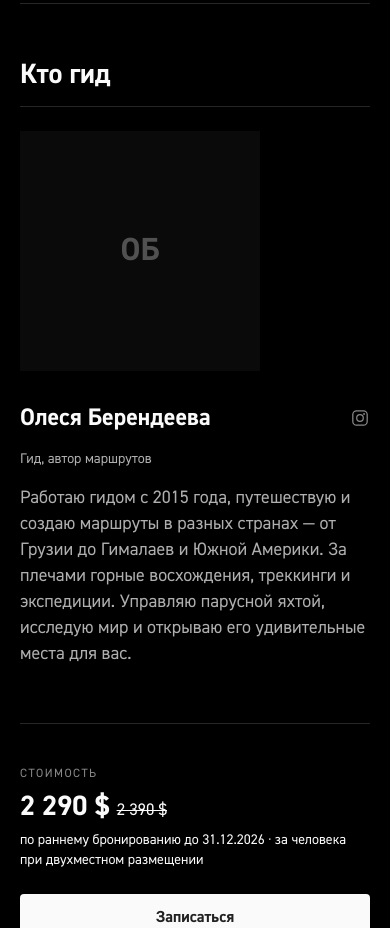
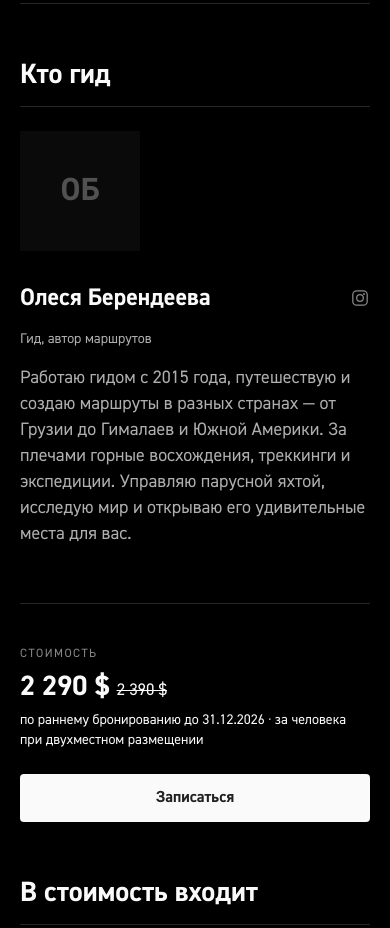
Before and after one commit to fifulina-uxui/wild-soul-routes, a React (Vite) app: page /tours/nepal in a window 390 px wide. Shown: the part 3740-4668 px from the top of the page. Built offline with nearby package versions, Linux system fonts and the light colour scheme.

Commit message:
Guide photo half size on mobile

```diff
--- a/src/pages/TourDetailPage.tsx
+++ b/src/pages/TourDetailPage.tsx
@@ -393,7 +393,7 @@ export default function TourDetailPage() {
                 <p className="text-[14px] leading-5 text-[rgb(250_250_250/70%)]">{detail.guide.role}</p>
                 <p className={bodyText}>{detail.guide.text}</p>
               </div>
-              <div className="relative aspect-square w-full max-w-[240px] shrink-0 overflow-hidden bg-[rgb(255_255_255/4%)]">
+              <div className="relative aspect-square w-full max-w-[120px] shrink-0 overflow-hidden bg-[rgb(255_255_255/4%)] sm:max-w-[240px]">
                 {detail.guide.photo ? (
                   <img
                     src={asset(detail.guide.photo)}
```
